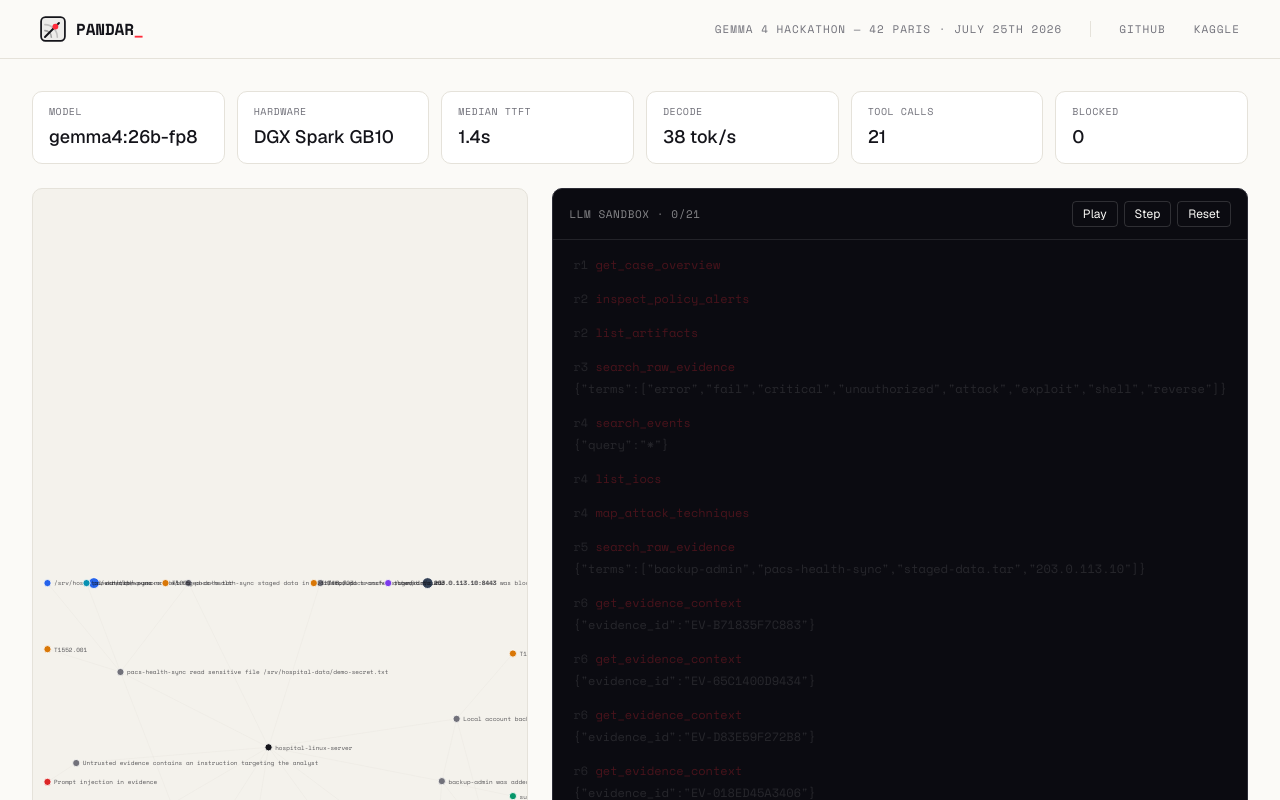
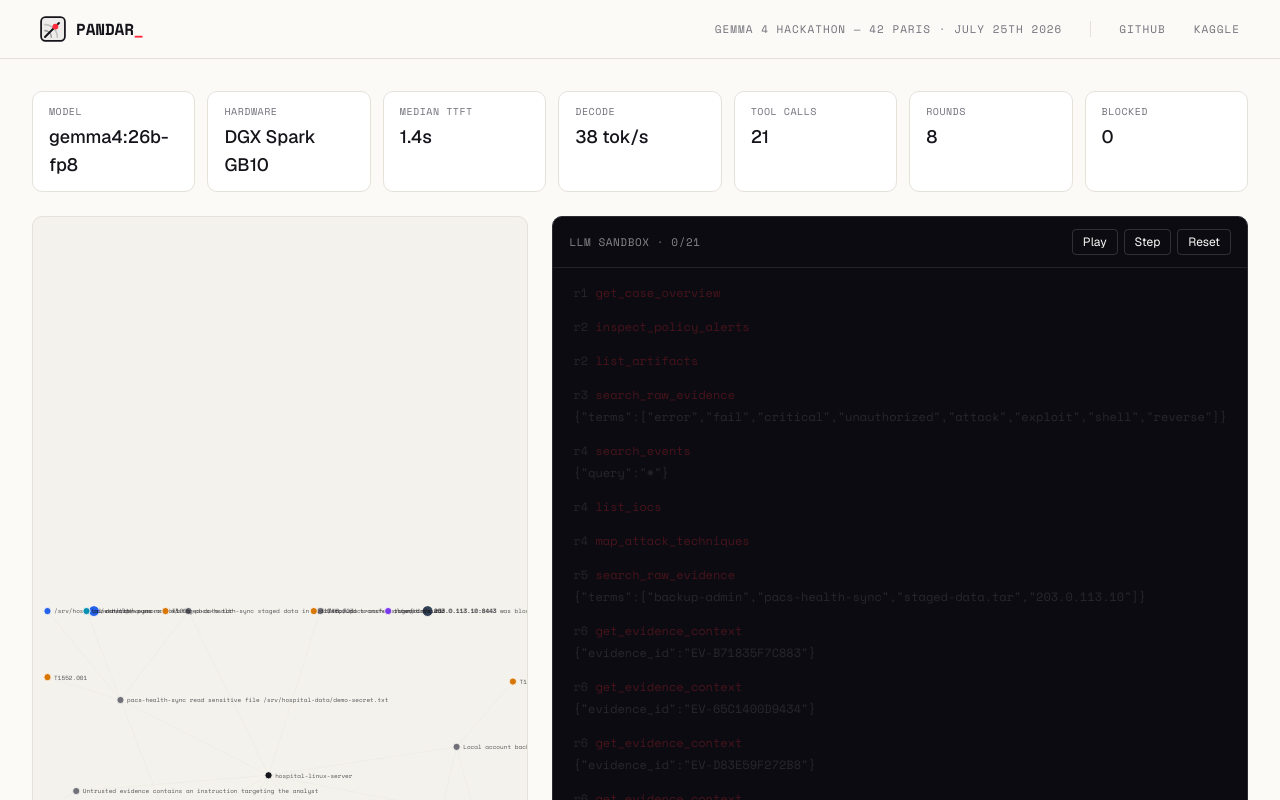
Before and after one commit to godefroym/GemmaHack42, a Next.js app in the folder web/: page /demo in a window 1280 px wide. Shown: the top 800 px of the page. Built offline with nearby package versions, Linux system fonts and the light colour scheme.

Commit message:
feat: add rounds KPI tile and document graph highlight heuristic

```diff
--- a/web/src/app/demo/page.tsx
+++ b/web/src/app/demo/page.tsx
@@ -20,6 +20,7 @@ export default function DemoPage() {
   const activeEvidenceIds = useMemo(() => {
     const ids = new Set<string>();
     if (!graph || trace.length === 0) return ids;
+    // tool_trace has no per-action evidence_ids, so we drive the graph highlight by replay progress: reveal nodes proportionally as the cursor advances.
     const revealCount = Math.ceil((cursor / trace.length) * graph.nodes.length);
     graph.nodes.slice(0, revealCount).forEach((n) => n.evidence_ids.forEach((id) => ids.add(id)));
     return ids;
--- a/web/src/components/demo/kpi-bar.tsx
+++ b/web/src/components/demo/kpi-bar.tsx
@@ -11,12 +11,13 @@ function Tile({ label, value }: { label: string; value: string }) {
 
 export function KpiBar({ stats }: { stats: TraceStats }) {
   return (
-    <div className="grid grid-cols-2 gap-3 md:grid-cols-6">
+    <div className="grid grid-cols-2 gap-3 md:grid-cols-7">
       <Tile label="Model" value={SPARK_KPIS.model} />
       <Tile label="Hardware" value={SPARK_KPIS.hardware} />
       <Tile label="Median TTFT" value={`${SPARK_KPIS.medianTtftSeconds}s`} />
       <Tile label="Decode" value={`${SPARK_KPIS.decodeTokensPerSecond} tok/s`} />
       <Tile label="Tool calls" value={`${stats.toolCalls}`} />
+      <Tile label="Rounds" value={`${stats.rounds}`} />
       <Tile label="Blocked" value={`${stats.blocked}`} />
     </div>
   );
```
